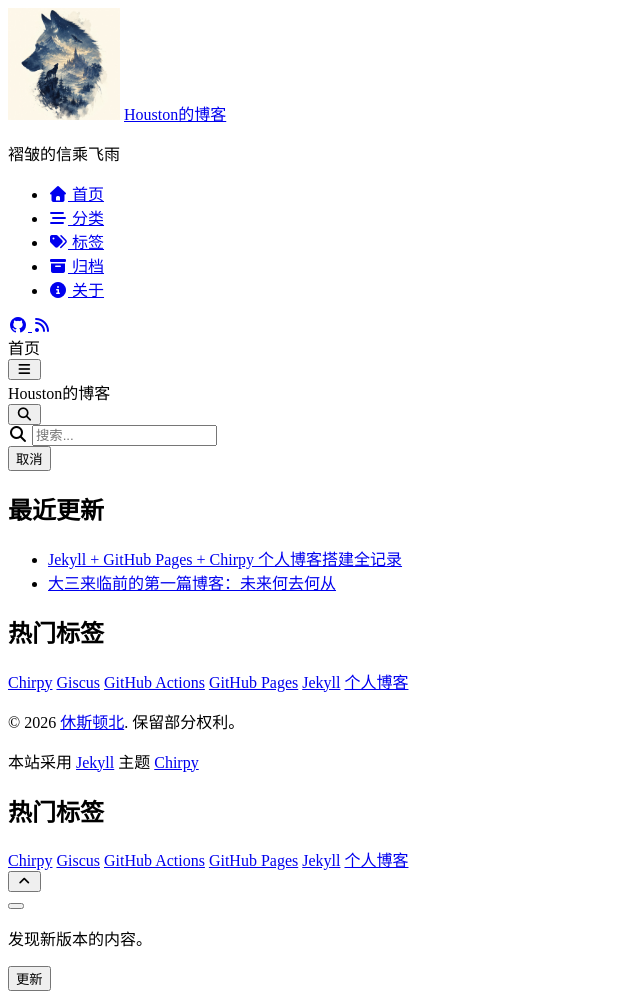
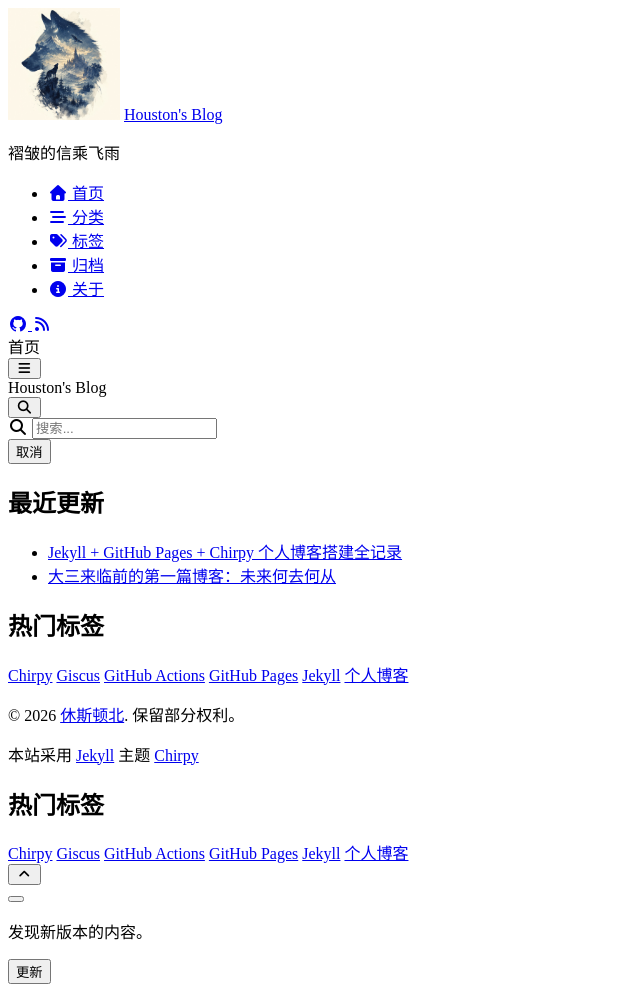
Before and after one commit to Houstonzaihubei/houstonzaihubei.github.io, a Jekyll site: the page built from index.html, in a window 1280 px wide. Shown: the whole page, without its empty margins (0-640 px from the left). Built offline with Jekyll 4.4.1, drawn with Linux system fonts in a browser that asks for light colours; cached includes are drawn as plain includes; nearby versions of some CDN libraries.

Commit message:
Initial Chirpy blog

```diff
--- a/_config.yml
+++ b/_config.yml
@@ -10,7 +10,7 @@ lang: zh-CN
 timezone: Asia/Shanghai
 
 # Site info
-title: Houston的博客
+title: Houston's Blog
 tagline: 褶皱的信乘飞雨
 
 description: >-
```
